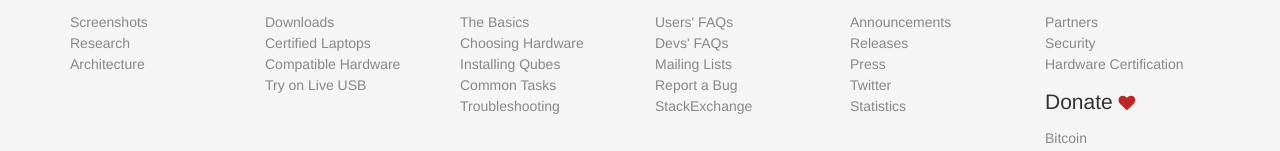
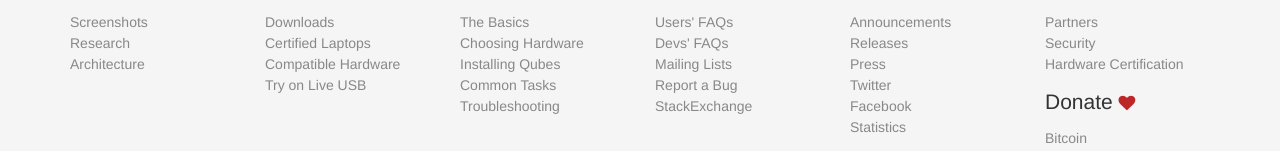
Before and after one commit to QubesOS/qubesos.github.io, a Jekyll site: the page built from news/index.html, in a window 1280 px wide. Shown: the part 449-600 px from the top of the page. Built offline with Jekyll 4.4.1, drawn with Linux system fonts in a browser that asks for light colours; some web fonts are replaced.

Commit message:
Add links to Facebook page

```diff
--- a/_data/architecture.yml
+++ b/_data/architecture.yml
@@ -77,6 +77,8 @@
     icon: fa-newspaper-o
   - title: Twitter
     url: https://twitter.com/QubesOS
+  - title: Facebook
+    url: https://www.facebook.com/QubesOS
   - title: Statistics
     url: /counter/
     icon: fa-bar-chart
--- a/pages/home.html
+++ b/pages/home.html
@@ -242,6 +242,7 @@ redirect_from:
         <p><strong>Follow &amp; Contact</strong></p>
         <ul class="list-unstyled list-spaced remove-bottom">
           <li><a href="https://twitter.com/QubesOS">Follow us on Twitter</a></li>
+          <li><a href="https://www.facebook.com/QubesOS">Like us on Facebook</a></li>
           <li><a href="https://github.com/QubesOS">Our codebase on GitHub</a></li>
           <li><a href="/doc/mailing-lists/">Join mailing lists</a></li>
         </ul>
```
